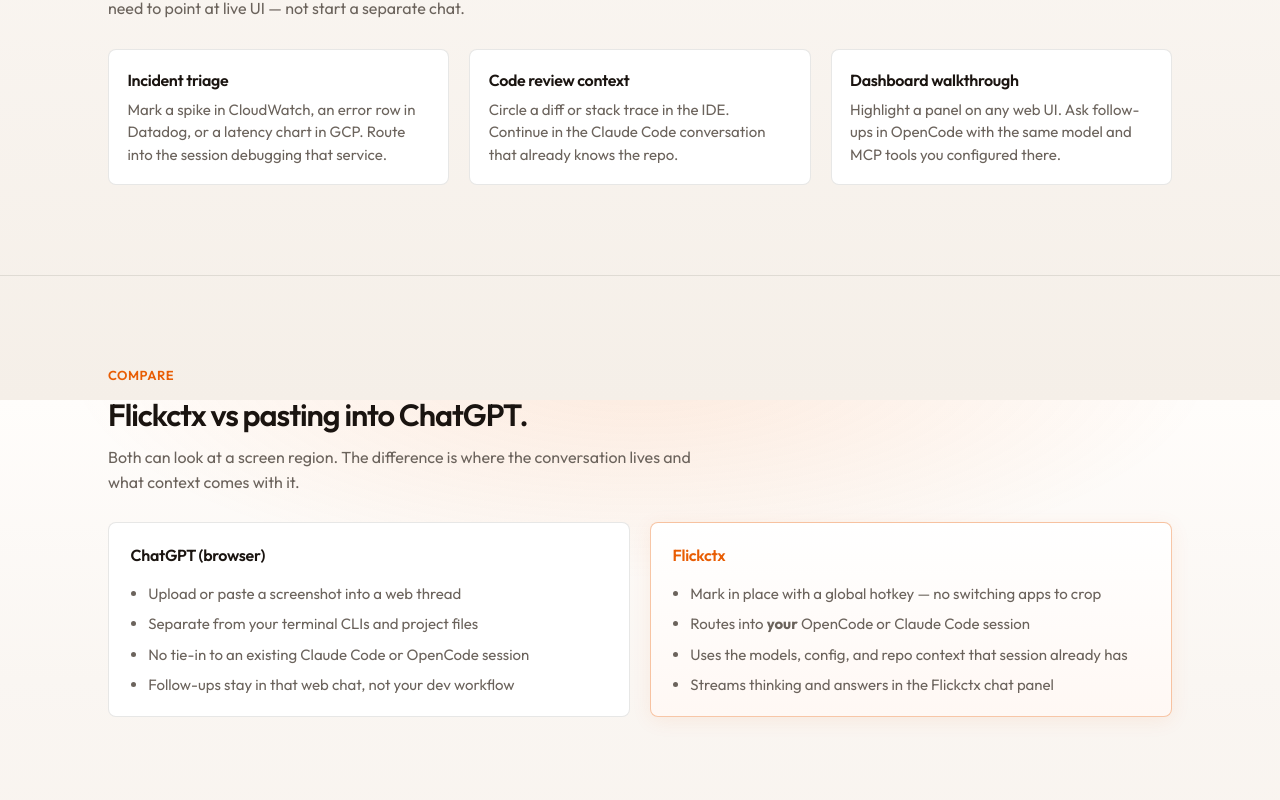
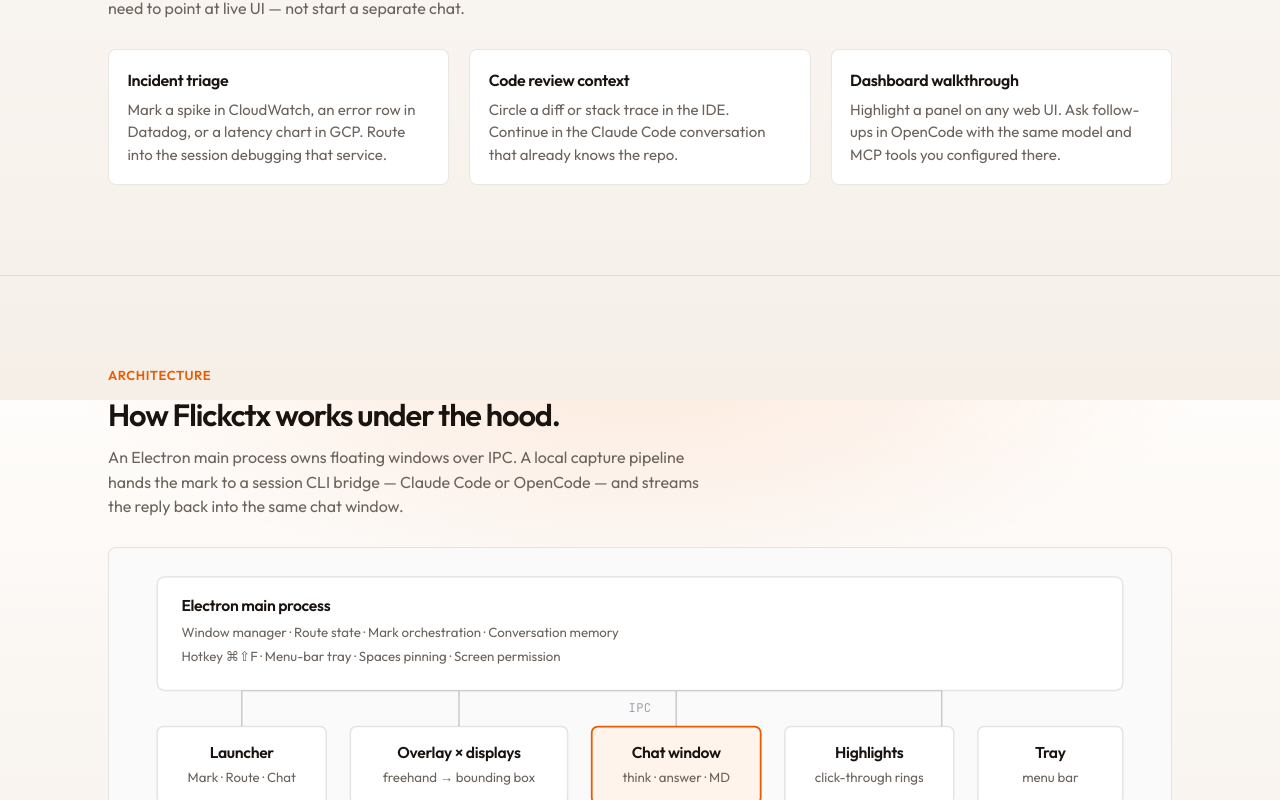
Before and after one commit to Pegusus/flickctx, a Next.js app in the folder site/: page / in a window 1280 px wide. Shown: the part 2000-2800 px from the top of the page. Built offline with nearby package versions, Linux system fonts and the light colour scheme; no server answers.

Commit message:
Remove Compare section from the landing page
Drop the Flickctx vs ChatGPT block and unused compare styles/observer id.

```diff
--- a/site/src/app/page.tsx
+++ b/site/src/app/page.tsx
@@ -1,7 +1,6 @@
 import { Hero } from "@/components/Hero";
 import {
   ArchitectureSection,
-  CompareSection,
   DesktopSection,
   HowSection,
   InstallSection,
@@ -19,7 +18,6 @@ export default function HomePage() {
         <Hero />
         <HowSection />
         <UseCasesSection />
-        <CompareSection />
         <ArchitectureSection />
         <SessionsSection />
         <InstallSection />
--- a/site/src/components/Sections.module.css
+++ b/site/src/components/Sections.module.css
@@ -84,49 +84,6 @@
   background: #fff;
   border: 1px solid var(--rule);
   border-radius: 8px;
-}
-
-.compareGrid {
-  display: grid;
-  grid-template-columns: repeat(2, minmax(0, 1fr));
-  gap: 1.25rem;
-  margin-top: 1.75rem;
-}
-
-.compareCol {
-  padding: 1.25rem 1.35rem;
-  background: #fff;
-  border: 1px solid var(--rule);
-  border-radius: 8px;
-}
-
-.compareCol h3 {
-  margin: 0 0 0.85rem;
-  font-size: 1rem;
-  font-weight: 600;
-  letter-spacing: -0.02em;
-}
-
-.compareAccent {
-  border-color: rgba(232, 93, 4, 0.35);
-  background: linear-gradient(180deg, #fff 0%, #fff8f4 100%);
-  box-shadow: 0 4px 20px rgba(232, 93, 4, 0.08);
-}
-
-.compareAccent h3 {
-  color: var(--accent);
-}
-
-.compareCol ul {
-  margin: 0;
-  padding: 0 0 0 1.1rem;
-  color: var(--mute);
-  font-size: 0.9375rem;
-  line-height: 1.55;
-}
-
-.compareCol li + li {
-  margin-top: 0.45rem;
 }
 
 .splitList {
@@ -235,8 +192,7 @@
 
 @media (max-width: 900px) {
   .steps,
-  .useGrid,
-  .compareGrid {
+  .useGrid {
     grid-template-columns: 1fr;
     gap: 1.25rem;
     margin-top: 1.75rem;
--- a/site/src/components/Sections.tsx
+++ b/site/src/components/Sections.tsx
@@ -103,51 +103,6 @@ export function UseCasesSection() {
               </p>
             </li>
           </ul>
-        </Reveal>
-      </div>
-    </section>
-  );
-}
-
-export function CompareSection() {
-  return (
-    <section className="section" id="compare">
-      <div className="container">
-        <Reveal>
-          <p className="kicker">Compare</p>
-          <h2 className="sec-title">Flickctx vs pasting into ChatGPT.</h2>
-          <p className="sec-lead">
-            Both can look at a screen region. The difference is where the
-            conversation lives and what context comes with it.
-          </p>
-        </Reveal>
-        <Reveal cascade>
-          <div className={styles.compareGrid}>
-            <div className={styles.compareCol}>
-              <h3>ChatGPT (browser)</h3>
-              <ul>
-                <li>Upload or paste a screenshot into a web thread</li>
-                <li>Separate from your terminal CLIs and project files</li>
-                <li>No tie-in to an existing Claude Code or OpenCode session</li>
-                <li>Follow-ups stay in that web chat, not your dev workflow</li>
-              </ul>
-            </div>
-            <div className={`${styles.compareCol} ${styles.compareAccent}`}>
-              <h3>Flickctx</h3>
-              <ul>
-                <li>Mark in place with a global hotkey — no switching apps to crop</li>
-                <li>
-                  Routes into <strong>your</strong> OpenCode or Claude Code
-                  session
-                </li>
-                <li>
-                  Uses the models, config, and repo context that session already
-                  has
-                </li>
-                <li>Streams thinking and answers in the Flickctx chat panel</li>
-              </ul>
-            </div>
-          </div>
         </Reveal>
       </div>
     </section>
--- a/site/src/components/SiteHeader.tsx
+++ b/site/src/components/SiteHeader.tsx
@@ -43,7 +43,6 @@ export function SiteHeader() {
     const ids = [
       "how",
       "use-cases",
-      "compare",
       "architecture",
       "sessions",
       "install",
```
